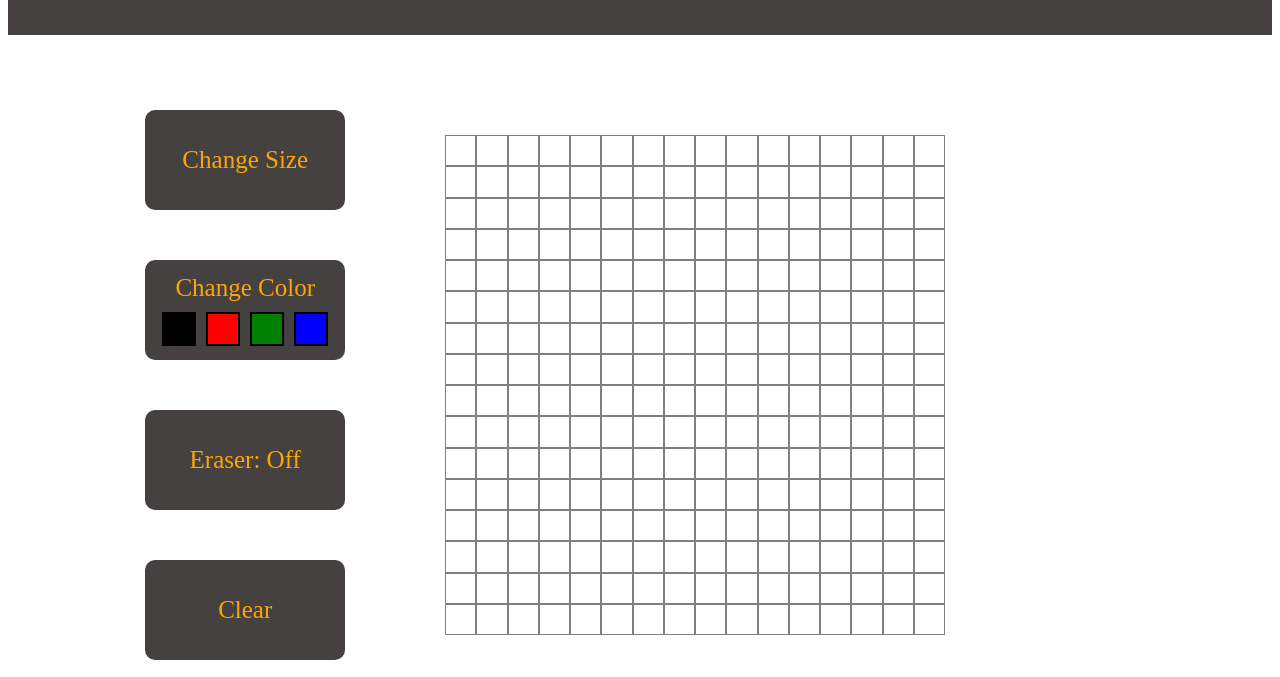
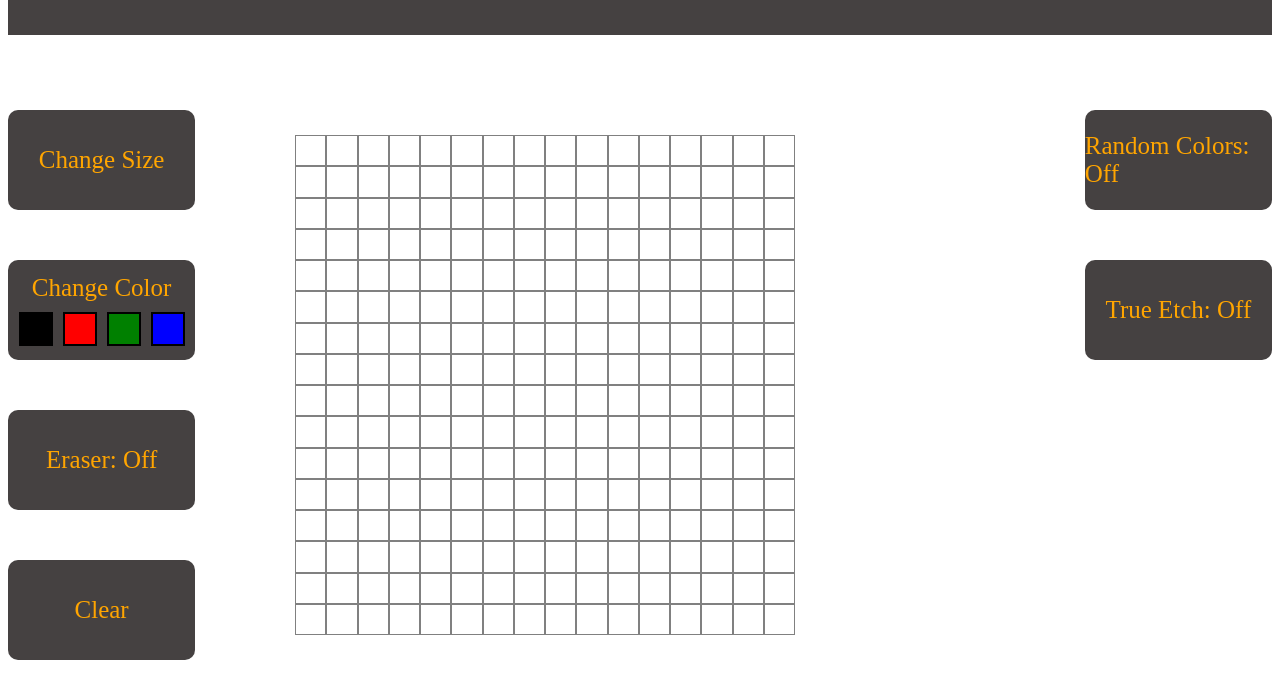
Before and after one commit to brandonbrumfield/etch-a-sketch, a plain HTML site: page index.html in a window 1280 px wide. Shown: the part 123-800 px from the top of the page. Drawn offline with Linux system fonts and the light colour scheme.

Commit message:
Add new divs for random btn and true etch btn

```diff
--- a/index.html
+++ b/index.html
@@ -8,7 +8,7 @@
 </head>
 <body>
 
-    <div class="page">
+    <div class="page" id="page">
 
         <div class="banner">
             <h1 class="banner_title">Etch-a-Sketch</h1>
@@ -30,6 +30,10 @@
                 <div class="button" id="button_four">Clear</div>
             </div>
             <div class="container" id="container"></div>
+            <div class = "button_container" id="button_container_right">
+                <div class="button" id="button_five">Random Colors: Off</div>
+                <div class="button" id="button_six">True Etch: Off</div>
+            </div>
         </div>
     </div>
 
```
